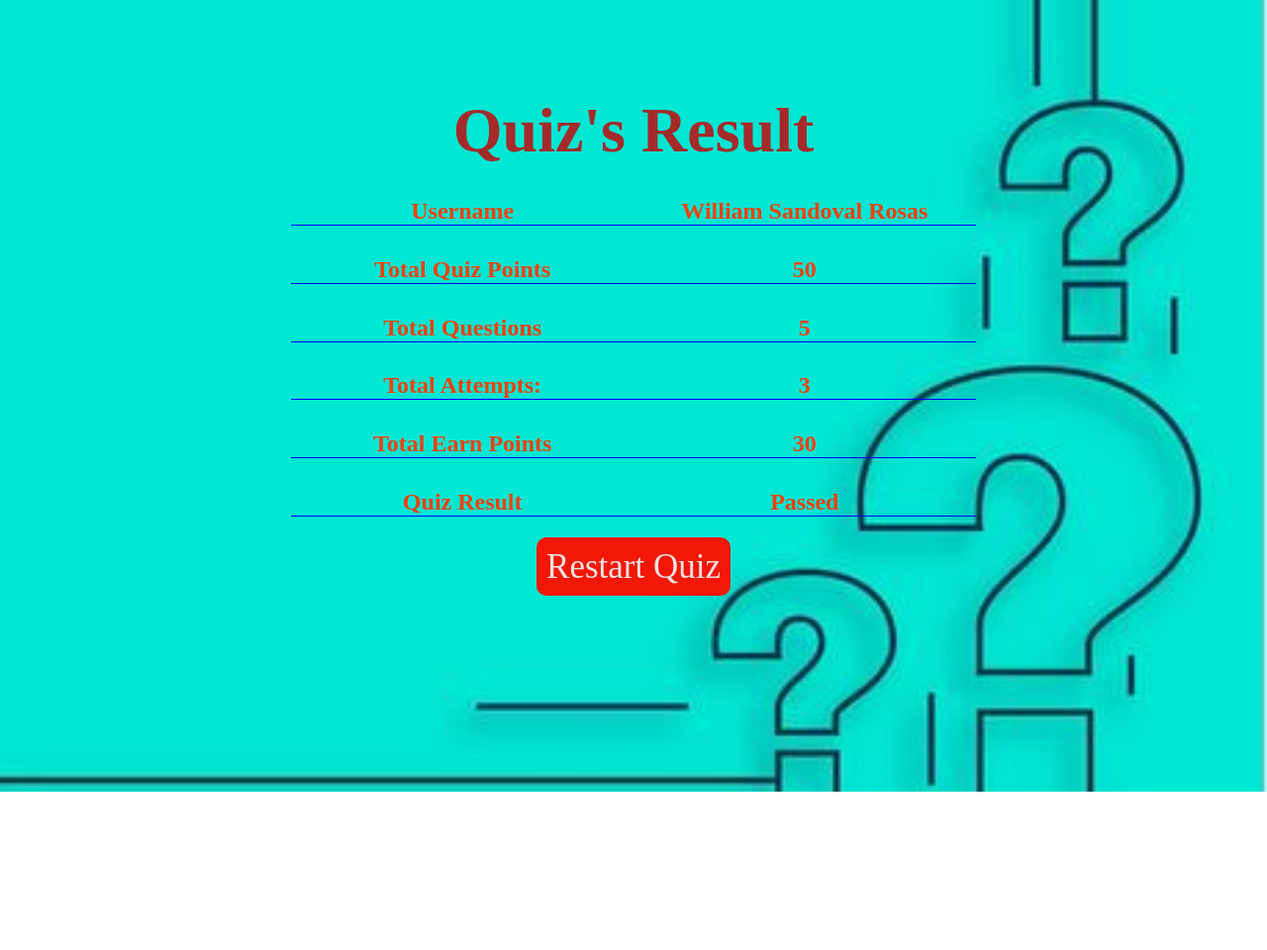
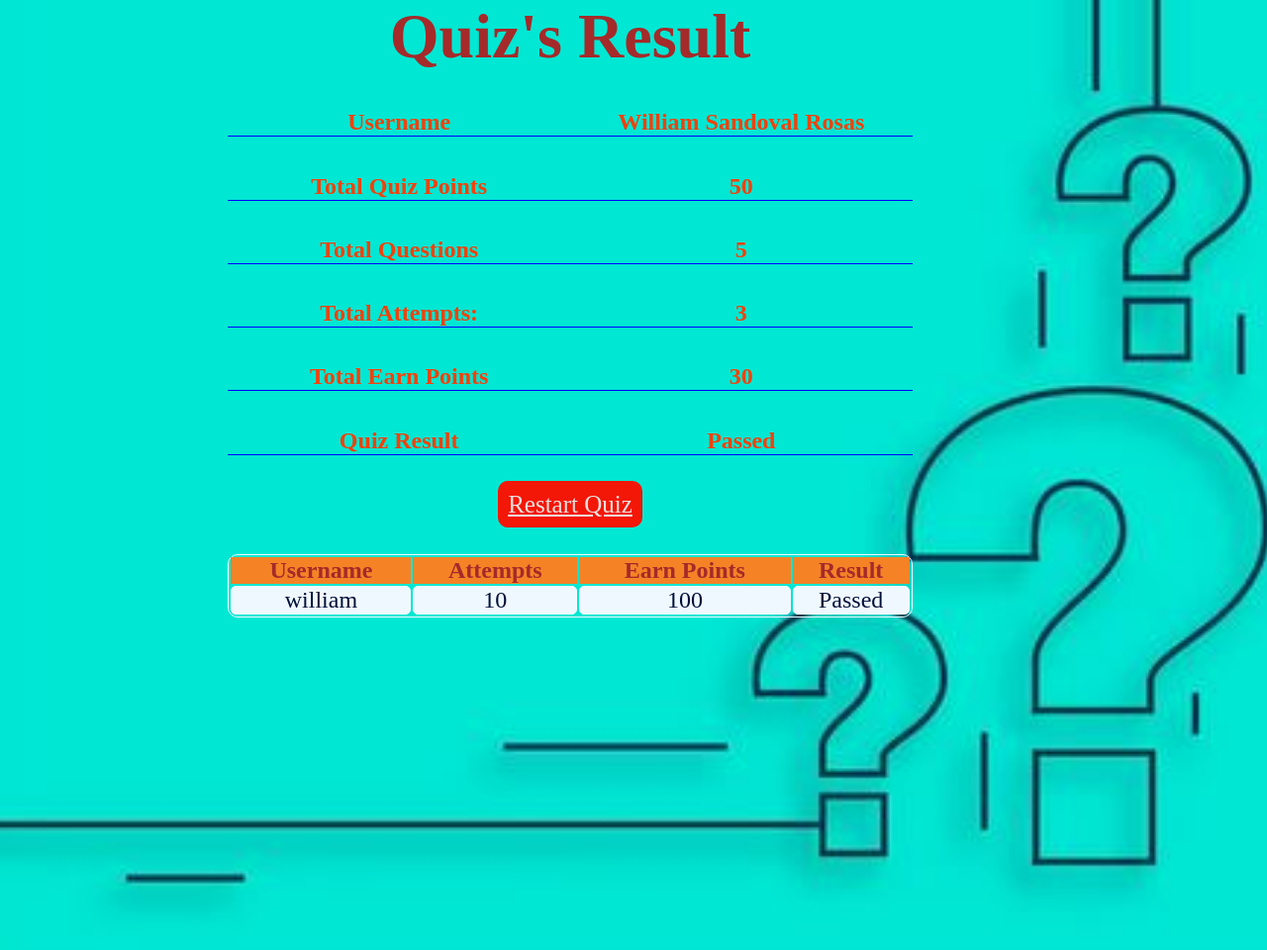
Before and after one commit to WilliamSandovalRosas/appTest_MERN, a React app in the folder front/: page /result in a window 1280 px wide. Shown: the whole page at 99% size. Before the commit the page ends 800 px from the top, so only its background shows below. Built offline with nearby package versions, Linux system fonts and the light colour scheme.

Commit message:
Creando componente ResultTable

```diff
--- a/front/src/components/Result.js
+++ b/front/src/components/Result.js
@@ -1,6 +1,7 @@
 import React from 'react'
 import '../styles/Main.css'
 import {Link} from 'react-router-dom'
+import ResultTable from './ResultTable'
 
 
 export default function Result() {
@@ -41,6 +42,10 @@ export default function Result() {
          <Link className='btn' to={'/'} onClick={restart}>Restart Quiz</Link>
       </div>
 
+      <div className='container-table'>
+        <ResultTable></ResultTable>
+      </div>
+
     </div>
   )
 }
--- /dev/null
+++ b/front/src/components/ResultTable.js
@@ -0,0 +1,29 @@
+import React from 'react'
+
+export default function ResultTable() {
+  return (
+    <div className='container'>
+
+        <table>
+            <thead>
+
+                    <th>Username</th>
+                    <th>Attempts</th>
+                    <th>Earn Points</th>
+                    <th>Result</th>
+
+            </thead>
+            <tbody>
+                <tr>
+                    <td>william</td>
+                    <td>10</td>
+                    <td>100</td>
+                    <td>Passed</td>
+                </tr>
+
+            </tbody>
+        </table>
+
+    </div>
+  )
+}
--- a/front/src/styles/Main.css
+++ b/front/src/styles/Main.css
@@ -1,14 +1,14 @@
-*{
+  *{
     margin: 0;
     padding: 0;
     box-sizing: border-box;
-    text-decoration: none;
   }
 
   body{
     background-image: url("../images/fondo.JPG");
     background-repeat: no-repeat;
     background-size: cover;
+
   }
 
   .App-header {
@@ -29,14 +29,15 @@
     justify-content: space-evenly;
   }
 
+
+
   .container-content{
     width: 90%;
-    height: 70vh;
-    margin: 5%;
+    min-height: 120vh;
     display: flex;
     flex-direction: column;
     align-items: center;
-    justify-content: space-evenly;
+    justify-content: space-between;
     color: rgb(1, 16, 56);
     font-size: 1.5rem;
   }
@@ -44,11 +45,22 @@
   .container-content h1{
     color: brown;
     font-size: 4rem;
+    margin-bottom: 0;
   }
 
   .container-content h2{
     color: chocolate;
     font-size: 3rem;
+    margin: 0;
+
+  }
+
+
+
+  ol{
+    height: 30vh;
+    margin-bottom: 10px;
+    margin: 0;
   }
 
   .container-content input{
@@ -58,17 +70,18 @@
     font-size: 25px;
     color: chocolate;
     border-radius: 10px;
+    margin: 0;
   }
 
 
   .btn {
     color: #bb6b10;
     height: 40px;
-    font-size: 35px;
+    font-size: 25px;
     background-color: rgb(243, 23, 7);
     color: rgb(235, 226, 226);
     padding: 10px;
-    margin-top: 20px;
+    margin-top: 10px;
     border-radius: 10px;
     cursor: pointer;
   }
@@ -86,3 +99,28 @@
     font-weight: bold;
     color: rgb(243, 65, 11);
   }
+
+  .container-table{
+    height: 50vh;
+    width: 60%;
+     }
+
+  table{
+    width: 100%;
+    height: 100%;
+    border: 1px solid aliceblue;
+    border-radius: 10px;
+  }
+
+  thead{
+    background-color: #f58326;
+    border-radius: 10px;
+    color: brown;
+  }
+
+  td{
+    text-align: center;
+    border: 1px solid aliceblue;
+    background-color: aliceblue;
+    border-radius: 5px;
+  }
```
